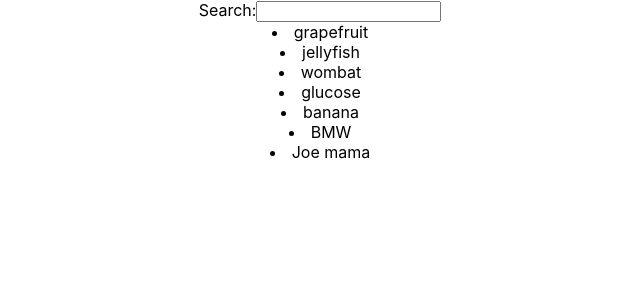
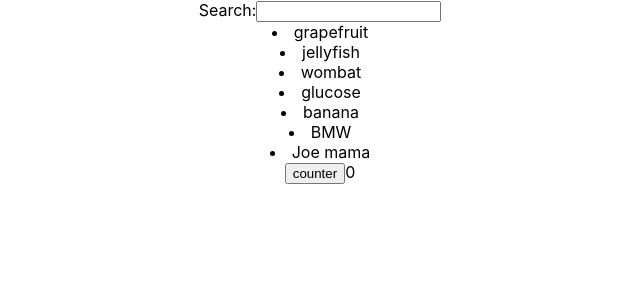
Before and after one commit to iamalondra/react-problems, a React (Create React App) app: page / in a window 1280 px wide. Shown: the top 300 px of the page, without its empty margins (320-960 px from the left). Built offline with nearby package versions, Linux system fonts and the light colour scheme.

Commit message:
implimented a simple react counter

```diff
--- a/src/App.js
+++ b/src/App.js
@@ -1,12 +1,13 @@
 import logo from './logo.svg';
 import './App.css';
 import SearchFilter from './problems/SearchFilter';
+import SimpleCounter from './problems/simple-counter';
 
 function App() {
   return (
     <div className="App">
       <SearchFilter />
-
+      <SimpleCounter />
     </div>
   );
 }
--- a/src/problems/SearchFilter.js
+++ b/src/problems/SearchFilter.js
@@ -23,8 +23,7 @@ export default function SearchFilter() {
   };
 
   const searchFilter = (li) =>
-    !formData.search ||
-    li.toLowerCase().includes(formData.search.toLowerCase());
+    !formData.search || li.toLowerCase().includes(formData.search.toLowerCase());
 
   return (
     <form>
--- /dev/null
+++ b/src/problems/simple-counter.js
@@ -0,0 +1,18 @@
+import React, {useState} from "react";
+
+export default function SimpleCounter(){
+
+const [counter, setCounter] = useState(0)
+
+const handleClick = () => {
+  setCounter((currentCount) =>  currentCount + 1)
+}
+
+  return(
+    <>
+    <button onClick = {handleClick}> counter </button>
+    {counter}
+    </>
+
+  );
+}
```
